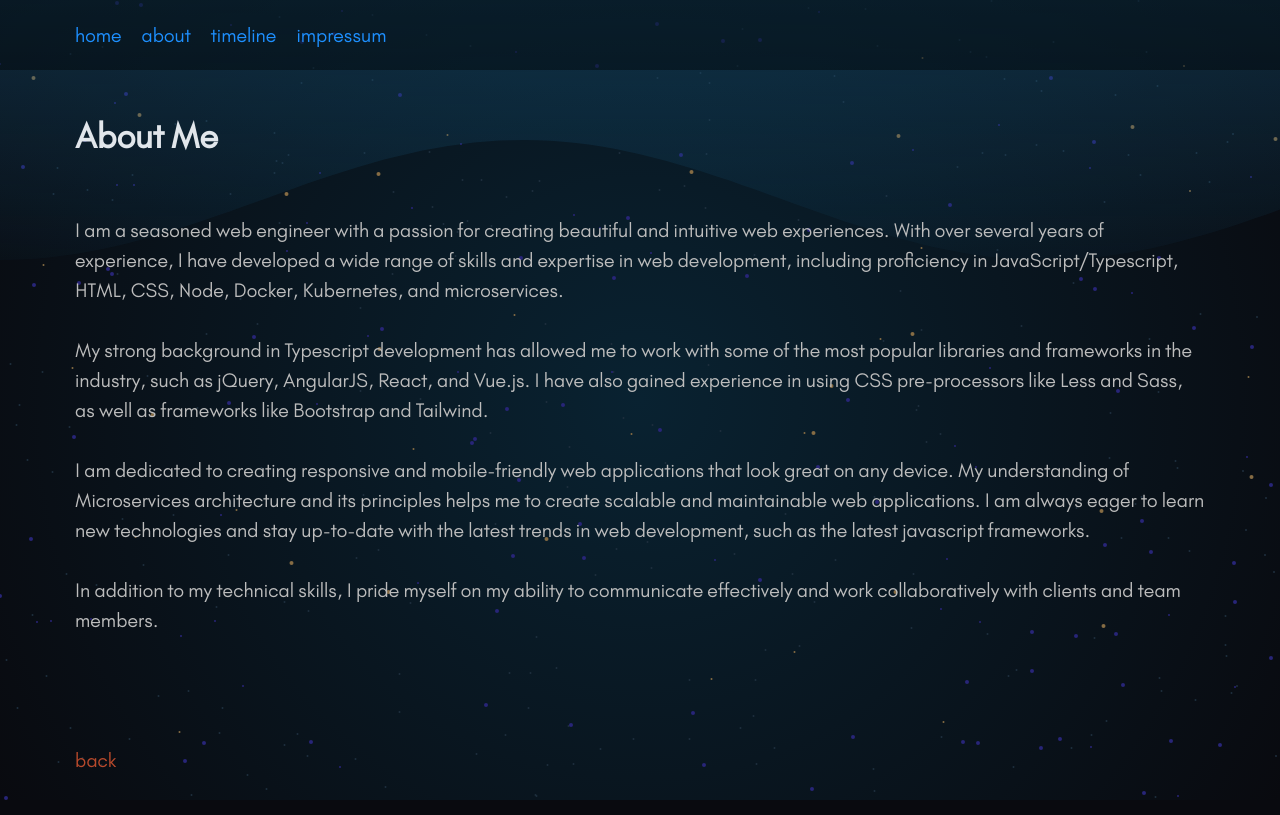
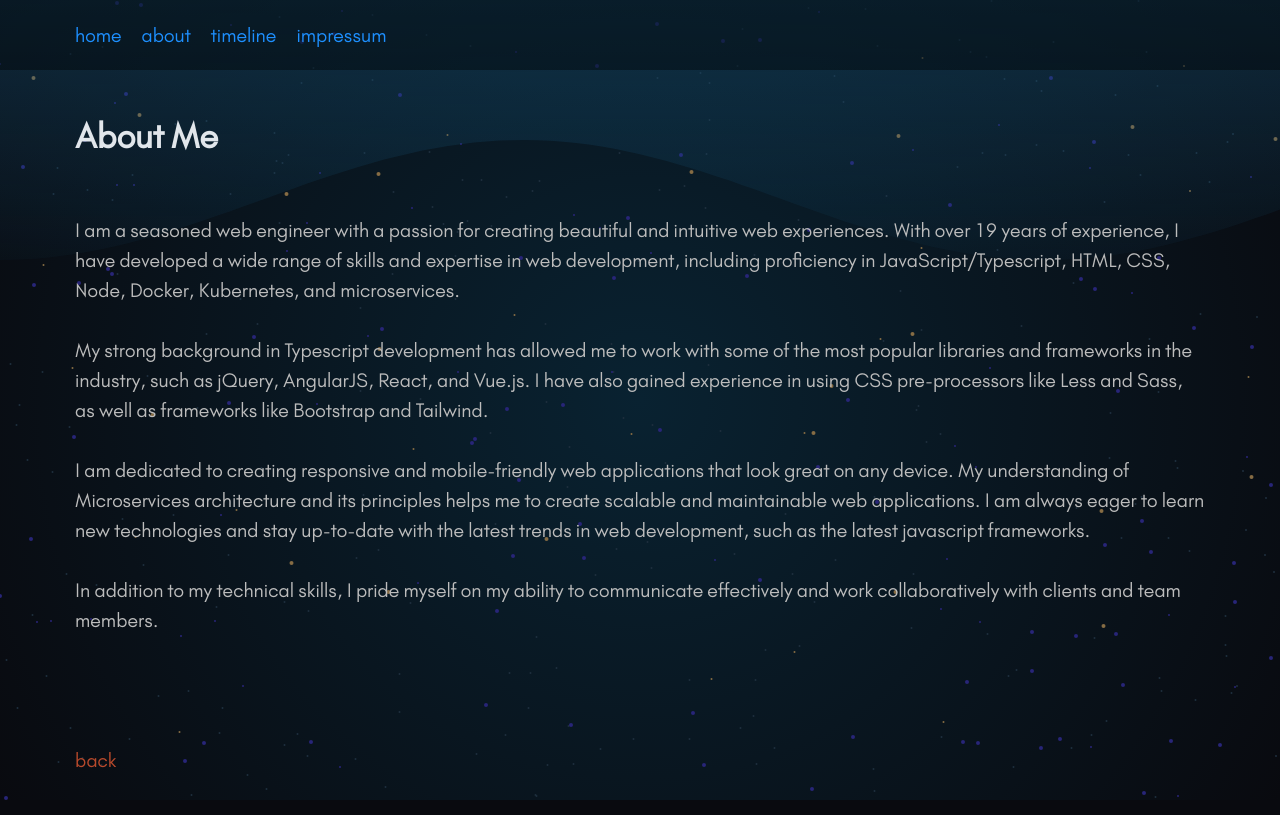
Before and after one commit to Drathal/Homepage-Svelte, a SvelteKit app: page /about in a window 1280 px wide. Built offline with nearby package versions, Linux system fonts and the light colour scheme.

Commit message:
re add years experience

```diff
--- a/src/routes/about/+page.svelte
+++ b/src/routes/about/+page.svelte
@@ -13,7 +13,7 @@
 
   <p>
     I am a seasoned web engineer with a passion for creating beautiful and intuitive web
-    experiences. With over several years of experience, I have developed a wide range of skills and
+    experiences. With over {inYears} years of experience, I have developed a wide range of skills and
     expertise in web development, including proficiency in JavaScript/Typescript, HTML, CSS, Node,
     Docker, Kubernetes, and microservices.
   </p>
```
